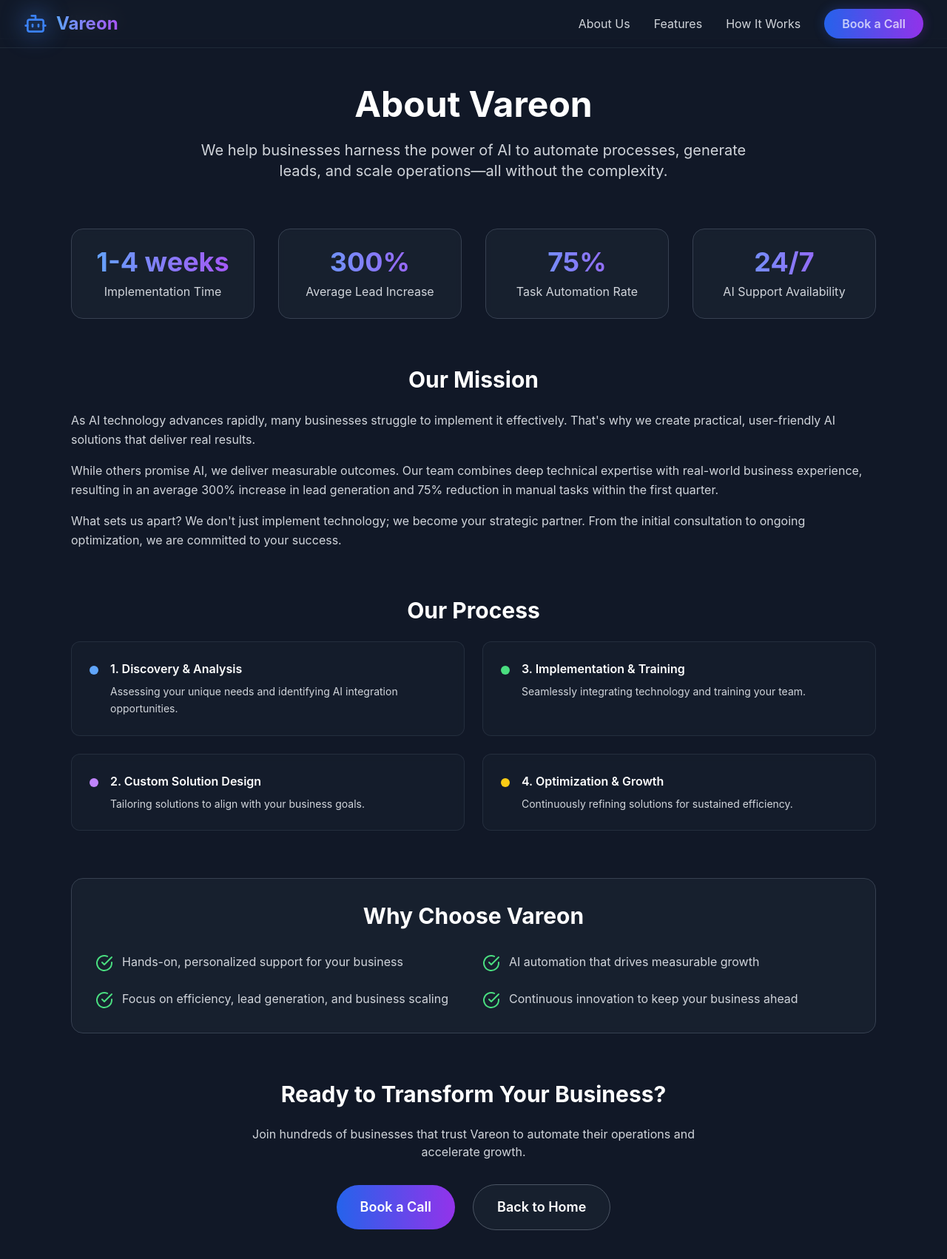
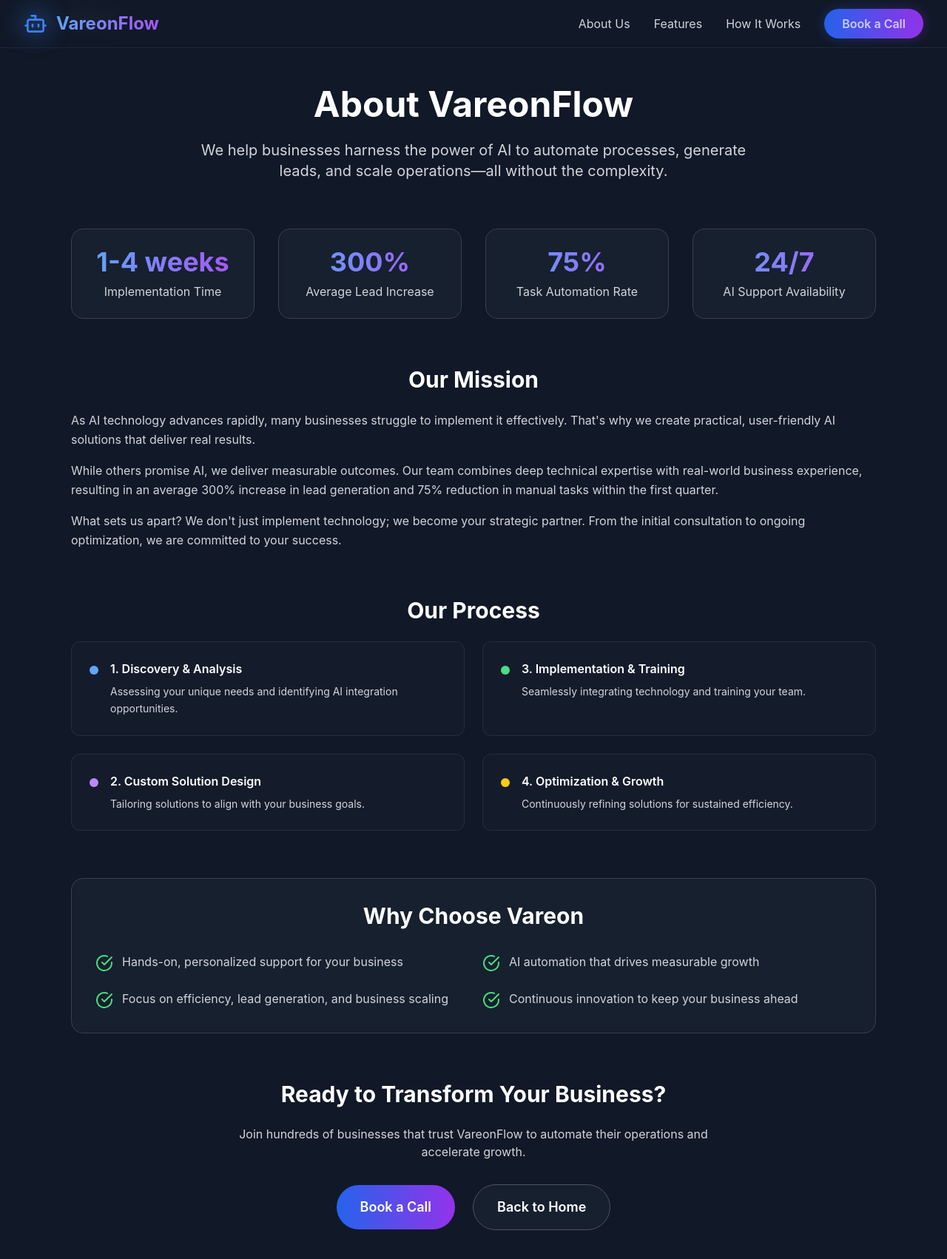
Before and after one commit to Tsetsi13/Vareon, a React (Vite) app: page /about-us in a window 1280 px wide. Shown: the top 1702 px of the page at 74% size. Built offline with nearby package versions, Linux system fonts and the light colour scheme.

Commit message:
Change website name to VareonFlow

```diff
--- a/index.html
+++ b/index.html
@@ -4,7 +4,7 @@
     <meta charset="UTF-8" />
     <link rel="icon" type="image/svg+xml" href="/vite.svg" />
     <meta name="viewport" content="width=device-width, initial-scale=1.0" />
-    <title>Vareon - AI Automation & Lead Generation</title>
+    <title>VareonFlow - AI Automation & Lead Generation</title>
     <meta name="description" content="Transform your business with AI chat agents, automated lead generation, and seamless CRM integrations. Book a call today.">
   </head>
   <body>
--- a/src/components/Footer.tsx
+++ b/src/components/Footer.tsx
@@ -17,7 +17,7 @@ const Footer: React.FC = () => {
                 <div className="absolute inset-0 bg-blue-500 blur-lg opacity-30 animate-pulse"></div>
               </div>
               <span className="text-2xl font-bold bg-gradient-to-r from-blue-400 to-purple-500 bg-clip-text text-transparent">
-                Vareon
+                VareonFlow
               </span>
             </div>
             <p className="text-gray-400 max-w-xs">
@@ -69,7 +69,7 @@ const Footer: React.FC = () => {
 
         <div className="border-t border-gray-800 mt-8 pt-8 flex flex-col md:flex-row justify-between items-center">
           <p className="text-gray-400 text-sm">
-            © 2025 Vareon. All rights reserved.
+            © 2025 VareonFlow. All rights reserved.
           </p>
           <div className="flex space-x-6 mt-4 md:mt-0">
             <a href="#" className="text-gray-400 hover:text-blue-400 text-sm transition-colors duration-300">
--- a/src/components/Header.tsx
+++ b/src/components/Header.tsx
@@ -25,7 +25,7 @@ const Header: React.FC = () => {
               <div className="absolute inset-0 bg-blue-500 blur-lg opacity-30 animate-pulse"></div>
             </div>
             <span className="text-2xl font-bold bg-gradient-to-r from-blue-400 to-purple-500 bg-clip-text text-transparent">
-              Vareon
+              VareonFlow
             </span>
           </Link>
 
--- a/src/contexts/LanguageContext.tsx
+++ b/src/contexts/LanguageContext.tsx
@@ -110,7 +110,7 @@ const translations = {
     'consultation.contactSoon': 'Our team will contact you within 24 hours to schedule your free consultation.',
 
     // About Us Page
-    'aboutUs.title': 'About Vareon',
+    'aboutUs.title': 'About VareonFlow',
     'aboutUs.subtitle': 'We\'re on a mission to democratize AI automation, helping businesses of all sizes harness the power of artificial intelligence to scale operations, increase efficiency, and drive sustainable growth.',
     'aboutUs.mission': 'Our Mission',
     'aboutUs.missionText': 'At Vareon Flow, we believe that every business deserves access to cutting-edge AI technology. Our mission is to bridge the gap between complex artificial intelligence and practical business applications, making advanced automation accessible, affordable, and effective for companies ready to embrace the future of work.',
@@ -130,12 +130,12 @@ const translations = {
     'aboutUs.accessibility': 'Accessibility',
     'aboutUs.accessibilityDesc': 'We make advanced AI automation accessible to businesses of all sizes, democratizing the power of artificial intelligence.',
     'aboutUs.whyChoose': 'Why Choose Vereon',
-    'aboutUs.whyChoose': 'Why Choose Vareon',
+    'aboutUs.whyChoose': 'Why Choose VareonFlow',
     'aboutUs.expertTeam': 'Expert Team',
     'aboutUs.expertTeamDesc': 'Our team combines deep AI expertise with practical business experience. We\'re engineers, data scientists, and business strategists united by a passion for helping businesses succeed through intelligent automation.',
     'aboutUs.readyTransform': 'Ready to Transform Your Business?',
     'aboutUs.joinBusinesses': 'Join hundreds of businesses that trust Vereon to automate their operations and accelerate growth.',
-    'aboutUs.joinBusinesses': 'Join hundreds of businesses that trust Vareon to automate their operations and accelerate growth.',
+    'aboutUs.joinBusinesses': 'Join hundreds of businesses that trust VareonFlow to automate their operations and accelerate growth.',
     'aboutUs.backToHome': 'Back to Home',
 
     // How It Works Page
@@ -311,7 +311,7 @@ const translations = {
     'consultation.contactSoon': 'Η ομάδα μας θα επικοινωνήσει μαζί σας εντός 24 ωρών για να προγραμματίσουμε τη δωρεάν συμβουλευτική σας.',
 
     // About Us Page
-    'aboutUs.title': 'Σχετικά με το Vareon',
+    'aboutUs.title': 'Σχετικά με το VareonFlow',
     'aboutUs.subtitle': 'Έχουμε την αποστολή να δημοκρατοποιήσουμε τον αυτοματισμό AI, βοηθώντας επιχειρήσεις κάθε μεγέθους να αξιοποιήσουν τη δύναμη της τεχνητής νοημοσύνης για να κλιμακώσουν τις λειτουργίες, να αυξήσουν την αποδοτικότητα και να οδηγήσουν τη βιώσιμη ανάπτυξη.',
     'aboutUs.mission': 'Η Αποστολή μας',
     'aboutUs.missionText': 'Στο Vareon Flow, πιστεύουμε ότι κάθε επιχείρηση αξίζει πρόσβαση σε τεχνολογία AI αιχμής. Η αποστολή μας είναι να γεφυρώσουμε το χάσμα μεταξύ της πολύπλοκης τεχνητής νοημοσύνης και των πρακτικών επιχειρηματικών εφαρμογών, κάνοντας τον προηγμένο αυτοματισμό προσβάσιμο, οικονομικό και αποτελεσματικό για εταιρείες έτοιμες να αγκαλιάσουν το μέλλον της εργασίας.',
@@ -331,12 +331,12 @@ const translations = {
     'aboutUs.accessibility': 'Προσβασιμότητα',
     'aboutUs.accessibilityDesc': 'Κάνουμε τον προηγμένο αυτοματισμό AI προσβάσιμο σε επιχειρήσεις κάθε μεγέθους, δημοκρατοποιώντας τη δύναμη της τεχνητής νοημοσύνης.',
     'aboutUs.whyChoose': 'Γιατί να Επιλέξετε το Vereon',
-    'aboutUs.whyChoose': 'Γιατί να Επιλέξετε το Vareon',
+    'aboutUs.whyChoose': 'Γιατί να Επιλέξετε το VareonFlow',
     'aboutUs.expertTeam': 'Ειδική Ομάδα',
     'aboutUs.expertTeamDesc': 'Η ομάδα μας συνδυάζει βαθιά εμπειρογνωμοσύνη AI με πρακτική επιχειρηματική εμπειρία. Είμαστε μηχανικοί, επιστήμονες δεδομένων και επιχειρηματικοί στρατηγιστές ενωμένοι από το πάθος για να βοηθήσουμε τις επιχειρήσεις να πετύχουν μέσω έξυπνου αυτοματισμού.',
     'aboutUs.readyTransform': 'Έτοιμοι να Μεταμορφώσετε την Επιχείρησή σας;',
     'aboutUs.joinBusinesses': 'Ενταχθείτε σε εκατοντάδες επιχειρήσεις που εμπιστεύονται το Vereon για να αυτοματοποιήσουν τις λειτουργίες τους και να επιταχύνουν την ανάπτυξη.',
-    'aboutUs.joinBusinesses': 'Ενταχθείτε σε εκατοντάδες επιχειρήσεις που εμπιστεύονται το Vareon για να αυτοματοποιήσουν τις λειτουργίες τους και να επιταχύνουν την ανάπτυξη.',
+    'aboutUs.joinBusinesses': 'Ενταχθείτε σε εκατοντάδες επιχειρήσεις που εμπιστεύονται το VareonFlow για να αυτοματοποιήσουν τις λειτουργίες τους και να επιταχύνουν την ανάπτυξη.',
     'aboutUs.backToHome': 'Επιστροφή στην Αρχική',
 
     // How It Works Page
--- a/src/pages/AboutUs.tsx
+++ b/src/pages/AboutUs.tsx
@@ -72,7 +72,7 @@ const AboutUs: React.FC = () => {
           {/* Hero Section */}
           <div className="text-center mb-16 animate-fade-in-up">
             <h1 className="text-4xl md:text-5xl font-bold text-white mb-6">
-              About Vareon
+              About VareonFlow
             </h1>
             <p className="text-xl text-gray-300 max-w-3xl mx-auto">
               We help businesses harness the power of AI to automate processes, generate leads, and scale operations—all without the complexity.
@@ -191,7 +191,7 @@ const AboutUs: React.FC = () => {
           <div className="text-center mt-16">
             <h2 className="text-3xl font-bold text-white mb-6">Ready to Transform Your Business?</h2>
             <p className="text-gray-300 mb-8 max-w-2xl mx-auto">
-              Join hundreds of businesses that trust Vareon to automate their operations and accelerate growth.
+              Join hundreds of businesses that trust VareonFlow to automate their operations and accelerate growth.
             </p>
             <div className="flex flex-col sm:flex-row items-center justify-center space-y-4 sm:space-y-0 sm:space-x-6">
               <Link
```
Also changed, not shown: 1 other file (tests, documents, lock files or other folders).
